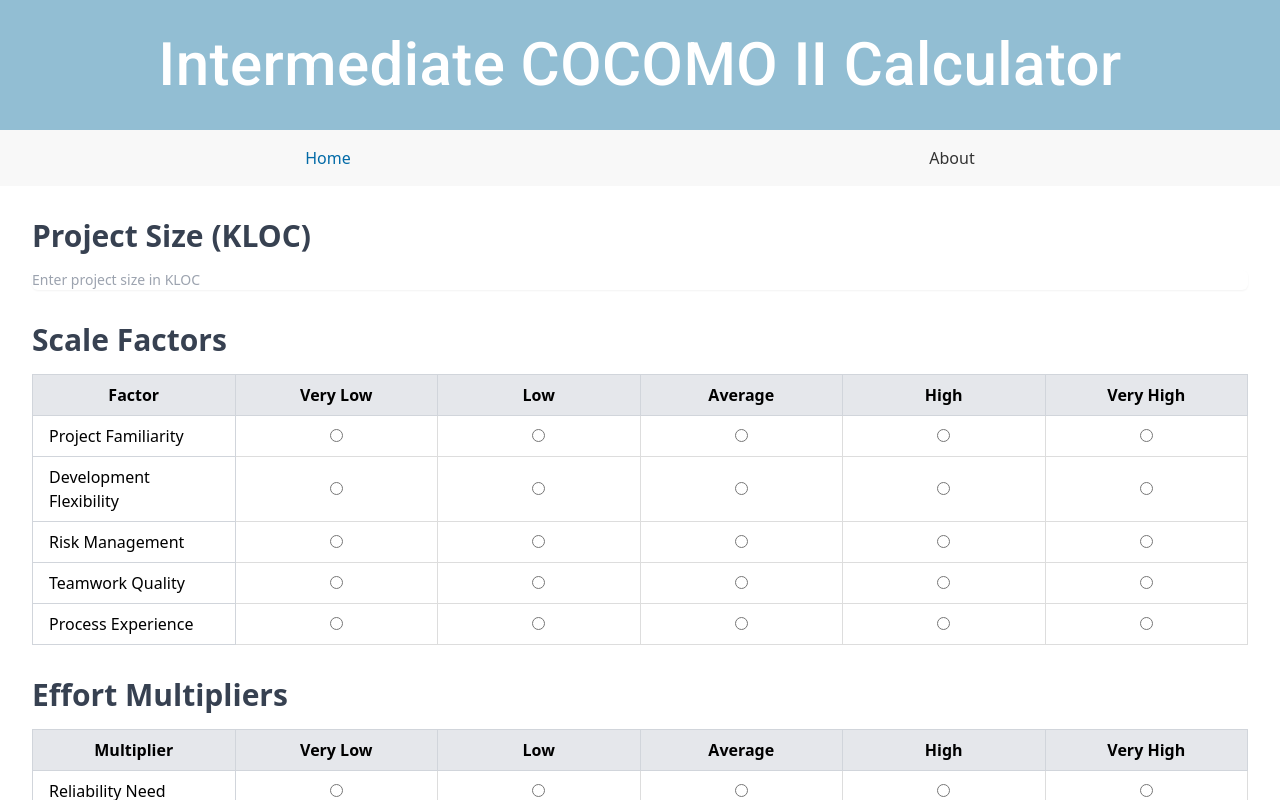
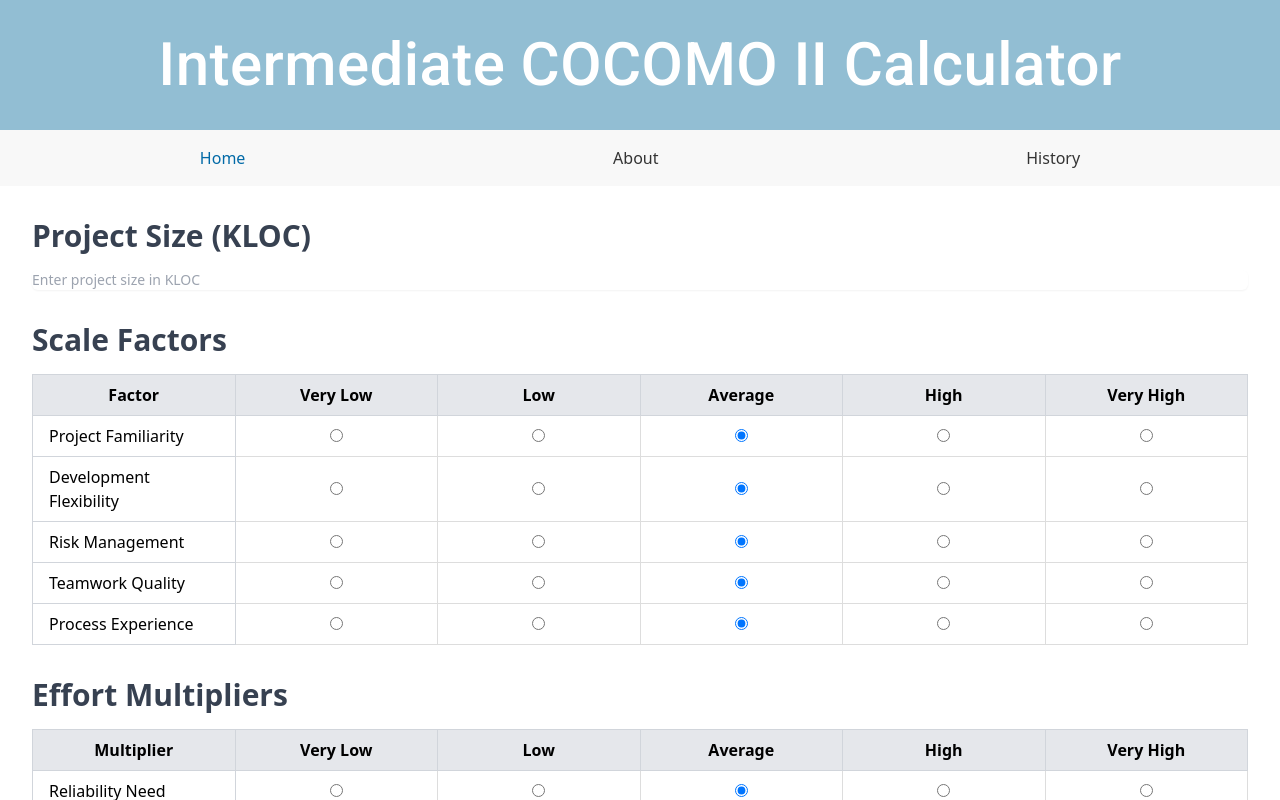
Before and after one commit to atefnasser/Intermediate-Cocomo2, a React (Vite) app: page / in a window 1280 px wide. Shown: the top 800 px of the page. Built offline with nearby package versions, Linux system fonts and the light colour scheme.

Commit message:
Created a history page
History page created where it displays all your results from before. Also started the estimated cost. still needs work

```diff
--- /dev/null
+++ b/src/components/history/HistoryContext.tsx
@@ -0,0 +1,21 @@
+// src/components/history/HistoryContext.tsx
+
+import React, { createContext, useState, useContext } from 'react';
+
+export const HistoryContext = createContext();
+
+export const HistoryProvider = ({ children }) => {
+  const [history, setHistory] = useState([]);
+
+  const addHistoryEntry = (entry) => {
+    setHistory([...history, entry]);
+  };
+
+  return (
+    <HistoryContext.Provider value={{ history, addHistoryEntry }}>
+      {children}
+    </HistoryContext.Provider>
+  );
+};
+
+export const useHistory = () => useContext(HistoryContext);
--- /dev/null
+++ b/src/components/history/HistoryPage.tsx
@@ -0,0 +1,51 @@
+// src/pages/history/HistoryPage.tsx
+
+import React from 'react';
+import { useHistory } from '../../components/history/HistoryContext';
+import "./history-style.css";
+
+
+const HistoryPage = () => {
+    const { history } = useHistory();
+
+    return (
+        <div className="history-container">
+          {history.map((entry, index) => (
+            <div key={index} className="history-entry">
+              <h2>Calculation {index + 1}</h2>
+              <div className="table-container">
+                <div className="table-section">
+                  <h3>Project Size</h3>
+                  <p>{entry.projectSize} KLOC</p>
+                </div>
+                <div className="table-section">
+                  <h3>Scale Factors</h3>
+                  <ul>
+                    {Object.entries(entry.scaleFactors).map(([factor, level]) => (
+                      <li key={factor}>{factor}: {level}</li>
+                    ))}
+                  </ul>
+                </div>
+                <div className="table-section">
+                  <h3>Effort Multipliers</h3>
+                  <ul>
+                    {Object.entries(entry.effortMultipliers).map(([multiplier, level]) => (
+                      <li key={multiplier}>{multiplier}: {level}</li>
+                    ))}
+                  </ul>
+                </div>
+                <div className="calculation-section">
+                  <h3>Calculation</h3>
+                  <p>Effort: {entry.effort.toFixed(2)} Person-Months</p>
+                  <p>Development Time: {entry.developmentTime.toFixed(2)} Months</p>
+                  <p>Staffing: {entry.staffing.toFixed(2)} Persons</p>
+                  <p>Estimated Cost: {entry.cost.toFixed(2)} Dollars</p>
+                </div>
+              </div>
+            </div>
+          ))}
+        </div>
+      );
+    };
+
+    export default HistoryPage;
--- /dev/null
+++ b/src/components/history/history-style.css
@@ -0,0 +1,39 @@
+/* HistoryPage.css */
+.history-container {
+    display: flex;
+    flex-wrap: wrap;
+    gap: 20px; /* Adjust as needed */
+    justify-content: space-evenly; /* This will space your history entries evenly */
+  }
+
+  .history-entry {
+    width: calc(33.333% - 40px); /* Adjust the width to account for the gap */
+    border: 1px solid #ccc;
+    padding: 10px;
+    box-sizing: border-box;
+  }
+
+  .table-container {
+    display: flex;
+    flex-direction: column;
+    gap: 10px; /* Adjust as needed */
+  }
+
+  .table-section,
+  .calculation-section {
+    background-color: #f9f9f9;
+    border: 1px solid #eee;
+    padding: 10px;
+  }
+
+  .table-section h3,
+  .calculation-section h3 {
+    margin-top: 0;
+  }
+
+  /* Adjustments for responsiveness */
+  @media (max-width: 768px) {
+    .history-entry {
+      width: 100%; /* Full width on smaller screens */
+    }
+  }
--- a/src/components/navbar/NavBar.tsx
+++ b/src/components/navbar/NavBar.tsx
@@ -11,6 +11,9 @@ const NavBar = () => {
       <NavLink to="/about" className={({ isActive }) => isActive ? 'nav-link active' : 'nav-link'}>
         About
       </NavLink>
+      <NavLink to="/history" className={({ isActive }) => isActive ? 'nav-link active' : 'nav-link'}>
+        History
+      </NavLink>
       {/* Add more navigation links as needed */}
     </nav>
   );
--- a/src/pages/main/main-page.tsx
+++ b/src/pages/main/main-page.tsx
@@ -1,33 +1,34 @@
 import React, { useState } from 'react';
+import { useHistory } from '../../components/history/HistoryContext';
 
 const MainPage = () => {
-  // Initialize selections state with default 'Nominal' values
+  // Initialize selections state with default 'Average' values
   const [selections, setSelections] = useState({
     scaleFactors: {
-      'PREC': 'Nominal',
-      'FLEX': 'Nominal',
-      'RESL': 'Nominal',
-      'TEAM': 'Nominal',
-      'PMAT': 'Nominal'
+      'Project Familiarity': 'Average',
+      'Development Flexibility': 'Average',
+      'Risk Management': 'Average',
+      'Teamwork Quality': 'Average',
+      'Process Experience': 'Average'
     },
     effortMultipliers: {
-      'RELY': 'Nominal',
-      'DATA': 'Nominal',
-      'CPLX': 'Nominal',
-      'RUSE': 'Nominal',
-      'DOCU': 'Nominal',
-      'TIME': 'Nominal',
-      'STOR': 'Nominal',
-      'PVOL': 'Nominal',
-      'ACAP': 'Nominal',
-      'PCAP': 'Nominal',
-      'PCON': 'Nominal',
-      'APEX': 'Nominal',
-      'PLEX': 'Nominal',
-      'LTEX': 'Nominal',
-      'TOOL': 'Nominal',
-      'SITE': 'Nominal',
-      'SCED': 'Nominal'
+      'Reliability Need': 'Average',
+      'Database Size': 'Average',
+      'Complexity Level': 'Average',
+      'Reusability Requirement': 'Average',
+      'Documentation Need': 'Average',
+      'Performance Constraint': 'Average',
+      'Memory Usage': 'Average',
+      'Platform Stability': 'Average',
+      'Analyst Skill': 'Average',
+      'Programmer Skill': 'Average',
+      'Team Stability': 'Average',
+      'App Experience': 'Average',
+      'Platform Experience': 'Average',
+      'Tech Tool Proficiency': 'Average',
+      'Use of Software Tools': 'Average',
+      'Multisite Development': 'Average',
+      'Required Development Schedule': 'Average'
     }
   });
 
@@ -36,37 +37,40 @@ const MainPage = () => {
   const [effort, setEffort] = useState(0);
   const [deploymentTime, setDeploymentTime] = useState(0);
   const [staffing, setStaffing] = useState(0);
+  const [costPerPersonMonth, setCostPerPersonMonth] = useState(1000); // Example default value
+  const [totalCost, setTotalCost] = useState(0);
 
   // Scale factors and effort multipliers (same as provided by you)
 const SFs = {
-    'Project Familiarity': { 'Very Low': 6.20, 'Low': 4.96, 'Nominal': 3.72, 'High': 2.48, 'Very High': 1.24 },
-    'Development Flexibility': { 'Very Low': 5.07, 'Low': 4.05, 'Nominal': 3.04, 'High': 2.03, 'Very High': 1.01 },
-    'Risk Management': { 'Very Low': 7.07, 'Low': 5.65, 'Nominal': 4.24, 'High': 2.83, 'Very High': 1.41 },
-    'Teamwork Quality': { 'Very Low': 5.48, 'Low': 4.38, 'Nominal': 3.29, 'High': 2.19, 'Very High': 1.10 },
-    'Process Experience': { 'Very Low': 7.80, 'Low': 6.24, 'Nominal': 4.68, 'High': 3.12, 'Very High': 1.56 }
+    'Project Familiarity': { 'Very Low': 6.20, 'Low': 4.96, 'Average': 3.72, 'High': 2.48, 'Very High': 1.24 },
+    'Development Flexibility': { 'Very Low': 5.07, 'Low': 4.05, 'Average': 3.04, 'High': 2.03, 'Very High': 1.01 },
+    'Risk Management': { 'Very Low': 7.07, 'Low': 5.65, 'Average': 4.24, 'High': 2.83, 'Very High': 1.41 },
+    'Teamwork Quality': { 'Very Low': 5.48, 'Low': 4.38, 'Average': 3.29, 'High': 2.19, 'Very High': 1.10 },
+    'Process Experience': { 'Very Low': 7.80, 'Low': 6.24, 'Average': 4.68, 'High': 3.12, 'Very High': 1.56 }
   };
 
   const EMs = {
-    'Reliability Need': { 'Very Low': 0.82, 'Low': 0.92, 'Nominal': 1.00, 'High': 1.10, 'Very High': 1.26 },
-    'Database Size': { 'Low': 0.90, 'Nominal': 1.00, 'High': 1.14, 'Very High': 1.28 },
-    'Complexity Level': { 'Very Low': 0.73, 'Low': 0.87, 'Nominal': 1.00, 'High': 1.17, 'Very High': 1.34 },
-    'Reusability Requirement': { 'Low': 0.95, 'Nominal': 1.00, 'High': 1.07, 'Very High': 1.15 },
-    'Documentation Need': { 'Very Low': 0.81, 'Low': 0.91, 'Nominal': 1.00, 'High': 1.11, 'Very High': 1.23 },
-    'Performance Constraint': { 'Nominal': 1.00, 'High': 1.11, 'Very High': 1.29, 'Extra High': 1.63 },
-    'Memory Usage': { 'Nominal': 1.00, 'High': 1.05, 'Very High': 1.17, 'Extra High': 1.46 },
-    'Platform Stability': { 'Low': 0.87, 'Nominal': 1.00, 'High': 1.15, 'Very High': 1.30 },
-    'Analyst Skill': { 'Very Low': 1.42, 'Low': 1.19, 'Nominal': 1.00, 'High': 0.85, 'Very High': 0.71 },
-    'Programmer Skill': { 'Very Low': 1.34, 'Low': 1.15, 'Nominal': 1.00, 'High': 0.88, 'Very High': 0.76 },
-    'Team Stability': { 'Very Low': 1.29, 'Low': 1.12, 'Nominal': 1.00, 'High': 0.90, 'Very High': 0.81 },
-    'App Experience': { 'Very Low': 1.22, 'Low': 1.10, 'Nominal': 1.00, 'High': 0.88, 'Very High': 0.81 },
-    'Platform Experience': { 'Very Low': 1.19, 'Low': 1.09, 'Nominal': 1.00, 'High': 0.91, 'Very High': 0.85 },
-    'Tech Tool Proficiency': { 'Very Low': 1.20, 'Low': 1.09, 'Nominal': 1.00, 'High': 0.91, 'Very High': 0.84 },
-    'Use of Software Tools': { 'Very Low': 1.17, 'Low': 1.09, 'Nominal': 1.00, 'High': 0.90, 'Very High': 0.78 },
-    'Multisite Development': { 'Very Low': 1.22, 'Low': 1.09, 'Nominal': 1.00, 'High': 0.93, 'Very High': 0.86 },
-    'Required Development Schedule': { 'Very Low': 1.43, 'Low': 1.14, 'Nominal': 1.00, 'High': 1.00, 'Very High': 1.00 }
+    'Reliability Need': { 'Very Low': 0.82, 'Low': 0.92, 'Average': 1.00, 'High': 1.10, 'Very High': 1.26 },
+    'Database Size': { 'Low': 0.90, 'Average': 1.00, 'High': 1.14, 'Very High': 1.28 },
+    'Complexity Level': { 'Very Low': 0.73, 'Low': 0.87, 'Average': 1.00, 'High': 1.17, 'Very High': 1.34 },
+    'Reusability Requirement': { 'Low': 0.95, 'Average': 1.00, 'High': 1.07, 'Very High': 1.15 },
+    'Documentation Need': { 'Very Low': 0.81, 'Low': 0.91, 'Average': 1.00, 'High': 1.11, 'Very High': 1.23 },
+    'Performance Constraint': { 'Average': 1.00, 'High': 1.11, 'Very High': 1.29, 'Extra High': 1.63 },
+    'Memory Usage': { 'Average': 1.00, 'High': 1.05, 'Very High': 1.17, 'Extra High': 1.46 },
+    'Platform Stability': { 'Low': 0.87, 'Average': 1.00, 'High': 1.15, 'Very High': 1.30 },
+    'Analyst Skill': { 'Very Low': 1.42, 'Low': 1.19, 'Average': 1.00, 'High': 0.85, 'Very High': 0.71 },
+    'Programmer Skill': { 'Very Low': 1.34, 'Low': 1.15, 'Average': 1.00, 'High': 0.88, 'Very High': 0.76 },
+    'Team Stability': { 'Very Low': 1.29, 'Low': 1.12, 'Average': 1.00, 'High': 0.90, 'Very High': 0.81 },
+    'App Experience': { 'Very Low': 1.22, 'Low': 1.10, 'Average': 1.00, 'High': 0.88, 'Very High': 0.81 },
+    'Platform Experience': { 'Very Low': 1.19, 'Low': 1.09, 'Average': 1.00, 'High': 0.91, 'Very High': 0.85 },
+    'Tech Tool Proficiency': { 'Very Low': 1.20, 'Low': 1.09, 'Average': 1.00, 'High': 0.91, 'Very High': 0.84 },
+    'Use of Software Tools': { 'Very Low': 1.17, 'Low': 1.09, 'Average': 1.00, 'High': 0.90, 'Very High': 0.78 },
+    'Multisite Development': { 'Very Low': 1.22, 'Low': 1.09, 'Average': 1.00, 'High': 0.93, 'Very High': 0.86 },
+    'Required Development Schedule': { 'Very Low': 1.43, 'Low': 1.14, 'Average': 1.00, 'High': 1.00, 'Very High': 1.00 }
   };
 
 
+  const { addHistoryEntry } = useHistory();
 
   // Handle selection for radio buttons
   const handleSelection = (category, factor, selectedOption) => {
@@ -118,14 +122,27 @@ const handleSubmit = () => {
     const calculatedEffort = A * Math.pow(sizeInKLOC, E) * productEM;
     const developmentTime = C * Math.pow(calculatedEffort, (D + 0.2 * (E - B)));
     const calculatedStaffing = calculatedEffort / developmentTime;
+    const calculatedCost = calculatedEffort * costPerPersonMonth;
 
     console.log('Calculated Effort:', calculatedEffort);
     console.log('Calculated Development Time:', developmentTime);
     console.log('Calculated Staffing:', calculatedStaffing);
+    console.log('Calculated Cost:', calculatedCost);
 
     setEffort(calculatedEffort);
     setDeploymentTime(developmentTime);
     setStaffing(calculatedStaffing);
+    setTotalCost(calculatedCost);
+
+    addHistoryEntry({
+      projectSize: sizeInKLOC,
+      scaleFactors: selections.scaleFactors,
+      effortMultipliers: selections.effortMultipliers,
+      effort: calculatedEffort,
+      developmentTime: developmentTime,
+      staffing: calculatedStaffing,
+      cost: calculatedCost // Add this line to include the cost in the history
+    });
   };
 
 
@@ -253,6 +270,7 @@ const handleSubmit = () => {
           <p>Effort: {effort.toFixed(2)} Person-Months</p>
           <p>Development Time: {deploymentTime.toFixed(2)} Months</p>
           <p>Staffing: {staffing.toFixed(2)} Persons</p>
+          <p>Cost: {totalCost.toFixed(2)} Dollars</p>
         </div>
       )}
     </div>
```
Also changed, not shown: src/App.tsx (+8 -3 lines), 1 other file (tests, documents, lock files or other folders).
